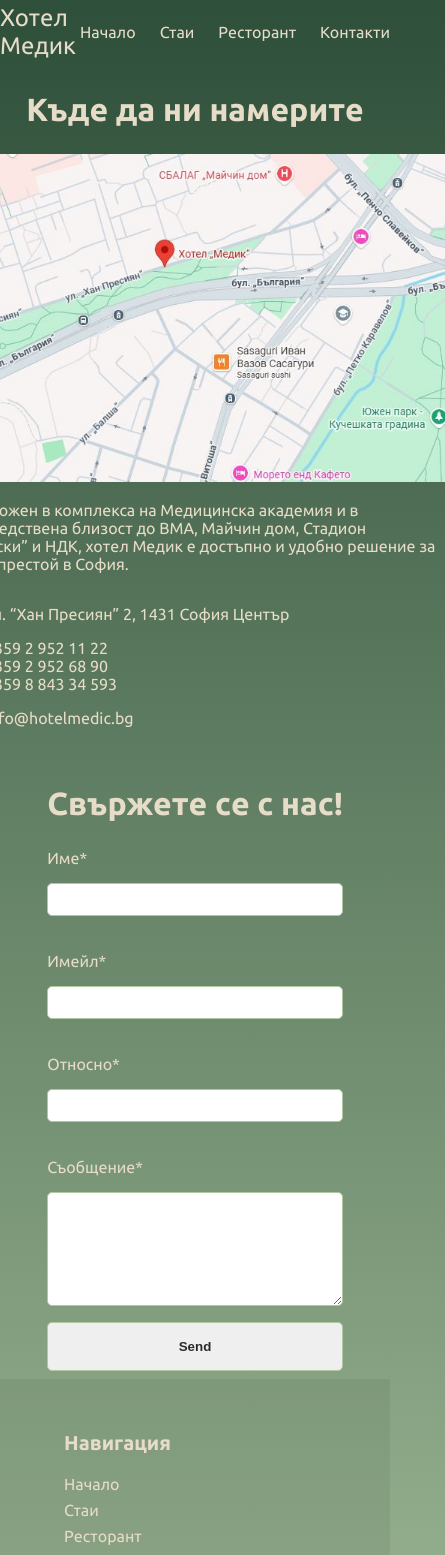
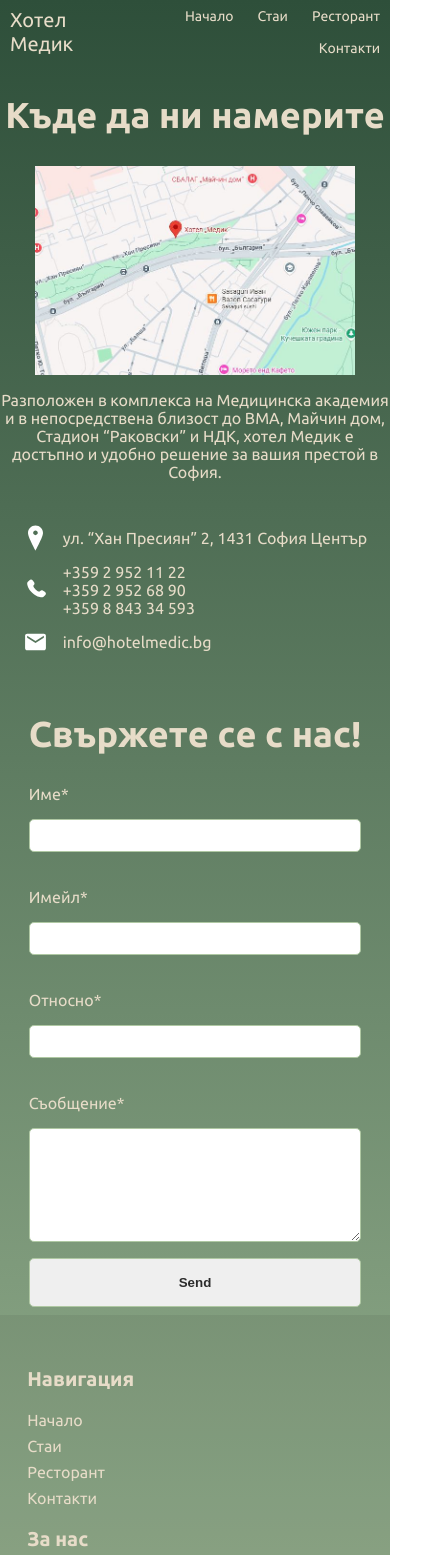
Before and after one commit to Zaxx3/hotel-medic, a React (Vite) app: page /contacts in a window 390 px wide. Shown: the top 1555 px of the page, 445 px wide, since content can reach past the window. Built offline with nearby package versions, Linux system fonts and the light colour scheme.

Commit message:
Fixed responsive design

```diff
--- a/src/pages/contacts.jsx
+++ b/src/pages/contacts.jsx
@@ -15,7 +15,7 @@ function Contacts() {
         <div className="information">
           <h2>Къде да ни намерите</h2>
           <img src={mapImage} alt="Map" />
-          <p>
+          <p className="about-us">
             Разположен в комплекса на Медицинска академия и в непосредствена
             близост до ВМА, Майчин дом, Стадион “Раковски” и НДК, хотел Медик е
             достъпно и удобно решение за вашия престой в София.
--- a/src/style/main.scss
+++ b/src/style/main.scss
@@ -288,7 +288,8 @@ footer {
     text-align: center;
     margin-bottom: 5%;
     p {
-      margin: 0 33rem;
+      max-width: 60ch;
+      margin: auto;
     }
   }
   .restaurant-info {
@@ -394,18 +395,118 @@ footer {
   }
 }
 
-@media (max-width: $bp-mobile) {
+@media (max-width: 1440px) {
+  .restaurant {
+  }
+  .main-page-content {
+    .main-banner {
+      p {
+        padding: 0 5rem 0 5rem;
+      }
+    }
+  }
+  .room-detail-content {
+    .room-info {
+      .room-image {
+        .swiper {
+          img {
+            max-width: 85%;
+            height: 600px;
+          }
+        }
+      }
+      .holder {
+        margin-left: 18.75%;
+        margin-right: 18.75%;
+        flex-direction: column;
+        align-items: flex-start;
+      }
+    }
+  }
+}
+
+@media (max-width: 1024px) {
   h1 {
-    font-size: 3rem !important;
+    font-size: 3rem;
   }
   h2 {
-    font-size: 2rem !important;
+    font-size: 2rem;
   }
   h3 {
-    font-size: 1.25rem !important;
+    font-size: 1.25rem;
   }
   p {
-    font-size: 1rem !important;
+    font-size: 1rem;
+  }
+
+  footer {
+    div {
+      max-width: 200px;
+    }
+  }
+
+  .main-page-content {
+    .main-banner {
+      p {
+        padding: 0 4rem 0 4rem;
+      }
+    }
+  }
+  .short-desc-content {
+    .bubble {
+      flex-direction: column;
+      column-gap: 0.75rem;
+    }
+  }
+
+  .contacts-container {
+    flex-direction: column;
+    align-items: center;
+    .information {
+      h2 {
+        text-align: center;
+      }
+    }
+  }
+  .room-detail-content {
+    .room-info {
+      .room-image {
+        .swiper {
+          img {
+            max-width: 88%;
+            height: 400px;
+          }
+        }
+      }
+      .holder {
+        margin-left: 6%;
+        margin-right: 6%;
+      }
+    }
+  }
+  .restaurant {
+    .restaurant-info {
+      .restaurant-images {
+        img {
+          max-width: 90%;
+          height: 300px;
+        }
+      }
+    }
+  }
+}
+@media (max-width: 600px) {
+  h1 {
+    font-size: 3rem;
+  }
+  h2 {
+    font-size: 2rem;
+  }
+  h3 {
+    font-size: 1.25rem;
+  }
+  p {
+    font-size: 1rem;
   }
   header {
     .name {
@@ -449,7 +550,7 @@ footer {
     .rooms-grid {
       .room-bubble {
         img {
-          max-width: 500px;
+          max-width: 100%;
         }
       }
     }
@@ -477,77 +578,109 @@ footer {
       .room-image {
         .swiper {
           img {
-            max-width: 530px;
+            max-width: 88%;
             height: 330px;
           }
         }
       }
     }
   }
+  .restaurant {
+    .restaurant-info {
+      .restaurant-images {
+        img {
+          max-width: 80%;
+          height: 200px;
+        }
+      }
+    }
+  }
 }
 
-@media (max-width: $bp-tablet) {
-  h1 {
-    font-size: 3rem !important;
+@media (max-width: 400px) {
+  header {
+    padding: 0 10px;
+    .name {
+      font-size: 1.25rem;
+    }
+    .navigation {
+      font-size: 0.875rem;
+      row-gap: 1rem;
+      flex-wrap: wrap;
+      justify-content: flex-end;
+    }
   }
-  h2 {
-    font-size: 2rem !important;
+  footer {
+    padding-left: 1.7rem;
   }
-  h3 {
-    font-size: 1.25rem !important;
-  }
-  p {
-    font-size: 1rem !important;
-  }
-
   .main-page-content {
     .main-banner {
+      h1 {
+        font-size: 2.5rem;
+      }
       p {
-        padding: 0 4rem 0 4rem;
+        font-size: 1rem;
       }
     }
   }
   .short-desc-content {
     .bubble {
-      column-gap: 0.75rem;
+      .image {
+        img {
+          max-width: 330px;
+        }
+      }
     }
   }
 
-  .contacts-container {
-    flex-direction: column;
-    align-items: center;
-    .information {
-      h2 {
-        text-align: center;
+  .rooms-page-content {
+    .rooms-grid {
+      .room-bubble {
+        img {
+          max-width: 300px;
+        }
       }
     }
   }
+
+  .restaurant {
+    .restaurant-container {
+      p {
+        margin: 0;
+      }
+    }
+    .restaurant-info {
+      .restaurant-images {
+        img {
+          display: none;
+        }
+      }
+    }
+  }
+
   .room-detail-content {
     .room-info {
-      .holder {
-        margin-left: 6%;
-        margin-right: 6%;
+      .room-image {
+        .swiper {
+          img {
+            max-width: 88%;
+            height: 200px;
+          }
+        }
+      }
+    }
+  }
+  .contacts-container {
+    .information {
+      display: flex;
+      flex-direction: column;
+      align-items: center;
+      .about-us {
+        text-align: center;
+      }
+      img {
+        max-width: 320px;
       }
     }
   }
 }
-
-@media (max-width: $bp-desktop-lg) {
-  .main-page-content {
-    .main-banner {
-      p {
-        padding: 0 5rem 0 5rem;
-      }
-    }
-  }
-  .room-detail-content {
-    .room-info {
-      .holder {
-        margin-left: 18.75%;
-        margin-right: 18.75%;
-        flex-direction: column;
-        align-items: flex-start;
-      }
-    }
-  }
-}
```
